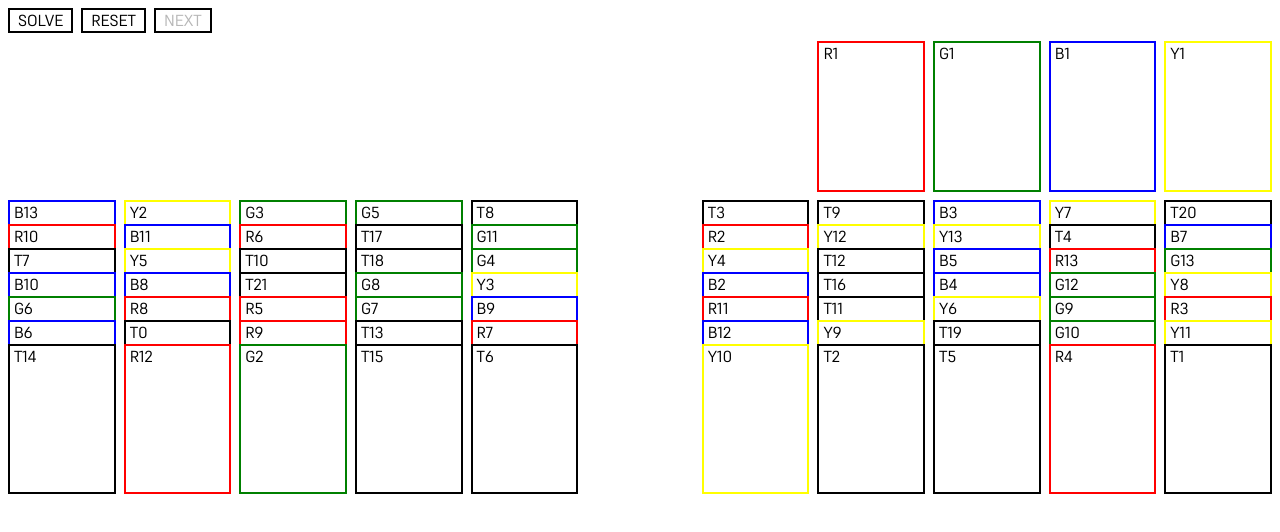
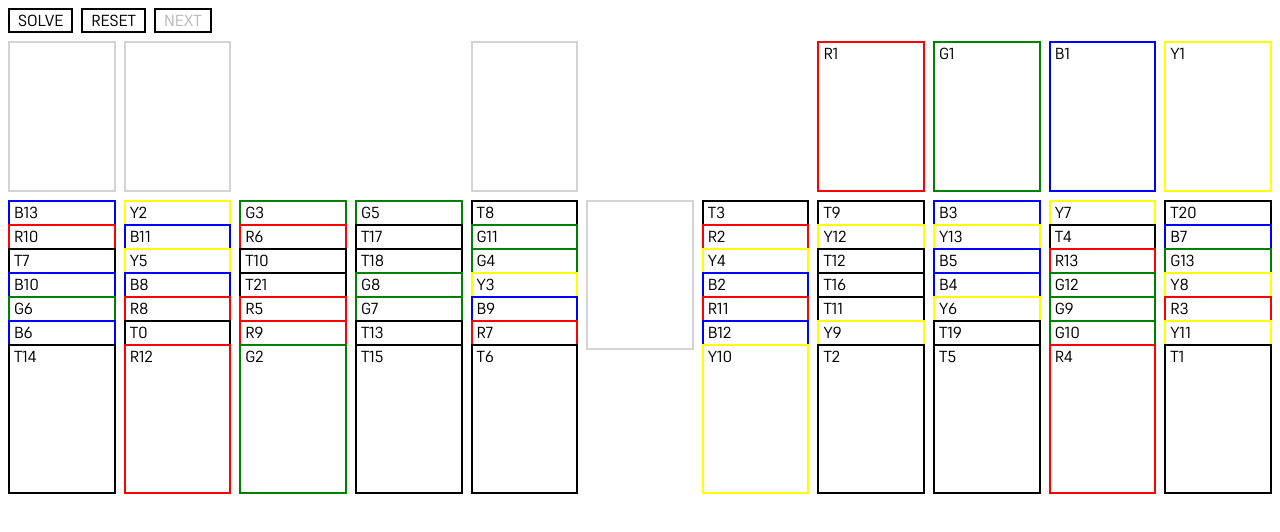
Before and after one commit to Dubbelll/Fortuna, a SvelteKit app: page / in a window 1280 px wide. Shown: the top 532 px of the page. Built offline with nearby package versions, Linux system fonts and the light colour scheme.

Commit message:
Show empty piles

```diff
--- a/src/routes/_components/Board.svelte
+++ b/src/routes/_components/Board.svelte
@@ -18,6 +18,10 @@
 			{#each pile as card, cardIndex (card)}
 				<div class="card" style:margin-top={`${cardIndex * 24}px`}>
 					<Card {card} {animateIn} />
+				</div>
+			{:else}
+				<div class="card">
+					<Card card={undefined} {animateIn} />
 				</div>
 			{/each}
 		</div>
--- a/src/routes/_components/Discard.svelte
+++ b/src/routes/_components/Discard.svelte
@@ -14,54 +14,34 @@
 </script>
 
 <div class="discard">
-	<div id="discard0" class="pile" style:grid-column="1">
-		{#each discard[0] as card (card)}
+	{@render discardPile(0, 1)}
+	{@render discardPile(1, 2)}
+	<div id="stash" class="pile" style:grid-column="5">
+		{#each stash as card (card)}
+			<Card {card} {animateIn} />
+		{:else}
+			<Card card={undefined} {animateIn} />
+		{/each}
+	</div>
+	{@render discardPile(2, 8)}
+	{@render discardPile(3, 9)}
+	{@render discardPile(4, 10)}
+	{@render discardPile(5, 11)}
+</div>
+
+{#snippet discardPile(discardIndex: number, gridColumn: number)}
+	<div id={`discard${discardIndex}`} class="pile" style:grid-column={gridColumn}>
+		{#each discard[discardIndex] as card (card)}
 			<div class="card">
 				<Card {card} {animateIn} />
 			</div>
-		{/each}
-	</div>
-	<div id="discard1" class="pile" style:grid-column="2">
-		{#each discard[1] as card (card)}
+		{:else}
 			<div class="card">
-				<Card {card} {animateIn} />
+				<Card card={undefined} {animateIn} />
 			</div>
 		{/each}
 	</div>
-	<div id="stash" class="pile" style:grid-column="5">
-		{#each stash as card (card)}
-			<Card {card} {animateIn} />
-		{/each}
-	</div>
-	<div id="discard2" class="pile" style:grid-column="8">
-		{#each discard[2] as card (card)}
-			<div class="card">
-				<Card {card} {animateIn} />
-			</div>
-		{/each}
-	</div>
-	<div id="discard3" class="pile" style:grid-column="9">
-		{#each discard[3] as card (card)}
-			<div class="card">
-				<Card {card} {animateIn} />
-			</div>
-		{/each}
-	</div>
-	<div id="discard4" class="pile" style:grid-column="10">
-		{#each discard[4] as card (card)}
-			<div class="card">
-				<Card {card} {animateIn} />
-			</div>
-		{/each}
-	</div>
-	<div id="discard5" class="pile" style:grid-column="11">
-		{#each discard[5] as card (card)}
-			<div class="card">
-				<Card {card} {animateIn} />
-			</div>
-		{/each}
-	</div>
-</div>
+{/snippet}
 
 <style>
 	.discard {
@@ -79,6 +59,7 @@
 			position: absolute;
 			top: 0;
 			width: 100%;
+			z-index: 0;
 		}
 	}
 </style>
```
Also changed, not shown: 1 other file (tests, documents, lock files or other folders).
